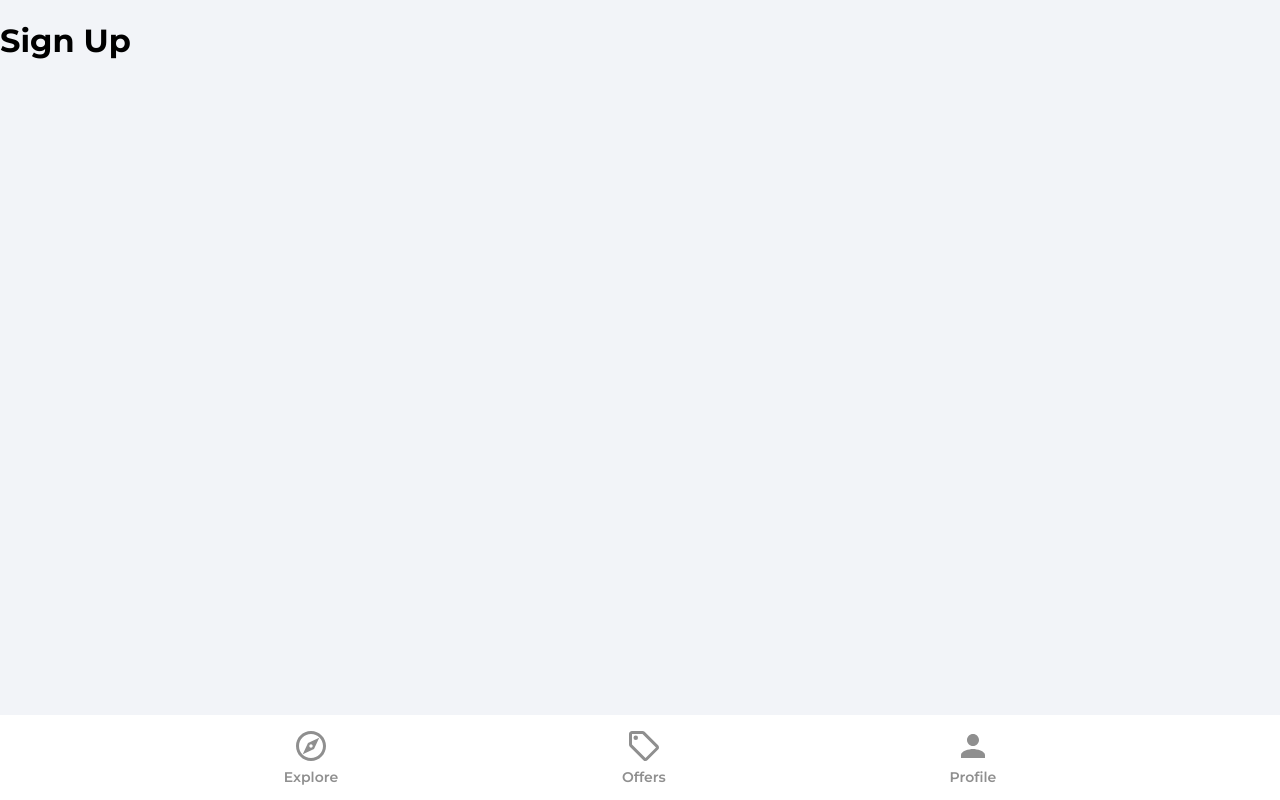
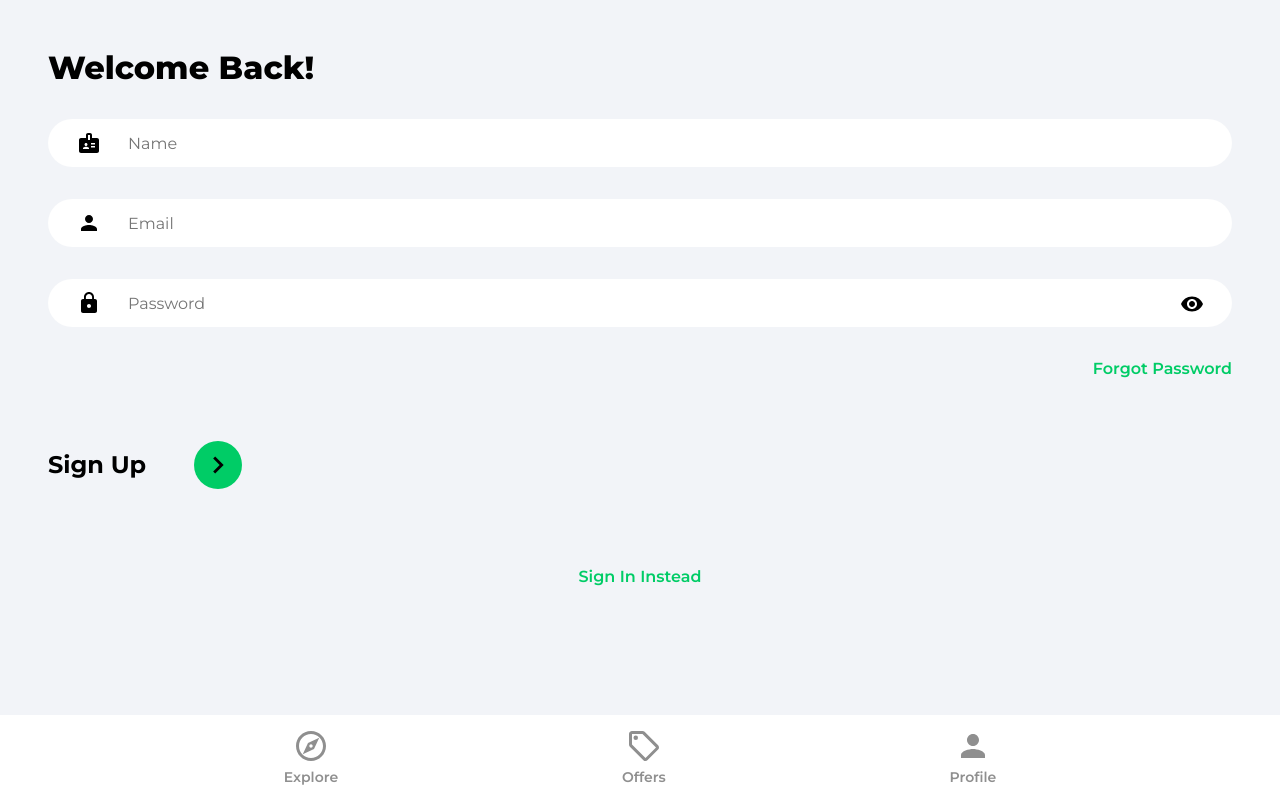
Before and after one commit to kumpraj/house-marketplace-app, a React (Create React App) app: page /sign-up in a window 1280 px wide. Built offline with nearby package versions, Linux system fonts and the light colour scheme.

Commit message:
updated SignUp page

```diff
--- a/src/pages/SignIn.jsx
+++ b/src/pages/SignIn.jsx
@@ -16,7 +16,10 @@
   const navigate = useNavigate();
 
   const onChange = (e) => {
-
+    setFormData((prevState) => ({
+      ...prevState,
+      [e.target.id]: e.target.value,
+    }))
   }
 
 
--- a/src/pages/SignUp.jsx
+++ b/src/pages/SignUp.jsx
@@ -1,8 +1,88 @@
+import { useState } from "react";
+import { Link, useNavigate } from "react-router-dom";
+import visibilityIcon from '../assets/svg/visibilityIcon.svg'
+import {ReactComponent as ArrowRightIcon} from '../assets/svg/keyboardArrowRightIcon.svg'
+
+
 function SignUp() {
+  const [showPassword, setShowpassword] = useState(false);
+  const [formData, setFormData] = useState({
+    name: '',
+    email: '',
+    password: ''
+  })
+
+  const { name, email, password} = formData;
+
+  const navigate = useNavigate();
+
+  const onChange = (e) => {
+    setFormData((prevState) => ({
+      ...prevState,
+      [e.target.id]: e.target.value,
+    }))
+  }
+
+
     return (
-      <div>
-          <h1>Sign Up</h1>
-      </div>
+      <>
+        <div className="pageContainer">
+          <header>
+            <p className="pageHeader">
+              Welcome Back!
+            </p>
+          </header>
+
+
+            <form >
+              <input type="text"
+                className="nameInput"
+                value={name}
+                id='name'
+                placeholder="Name"
+                onChange={onChange} />
+
+              <input type="email"
+                className="emailInput"
+                value={email}
+                id='email'
+                placeholder="Email"
+                onChange={onChange} />
+
+
+              <div className="passwordInputDiv">
+                <input type={showPassword ? 'text': 'password'}
+                 className="passwordInput"
+                 placeholder="Password"
+                 value={password}
+                 id='password'
+                 onChange={onChange} />
+
+                 <img src={visibilityIcon}
+                 alt="show password"
+                 className='showPassword'
+                 placeholder="Password"
+                 onClick={() => setShowpassword((prevState) => !prevState)} />
+              </div>
+
+              <Link to='/forgot-password' className="forgotPasswordLink">
+                Forgot Password
+              </Link>
+
+              <div className="signUpBar">
+                <p className="signUpText">Sign Up</p>
+                <button className="signUpButton">
+                  <ArrowRightIcon fill="#fffff" width='34px' height='34px'/>
+                </button>
+              </div>
+            </form>
+            {/* OAuth */}
+
+            <Link to='/sign-in' className="registerLink">
+              Sign In Instead
+            </Link>
+        </div>
+      </>
     )
   }
 
```
